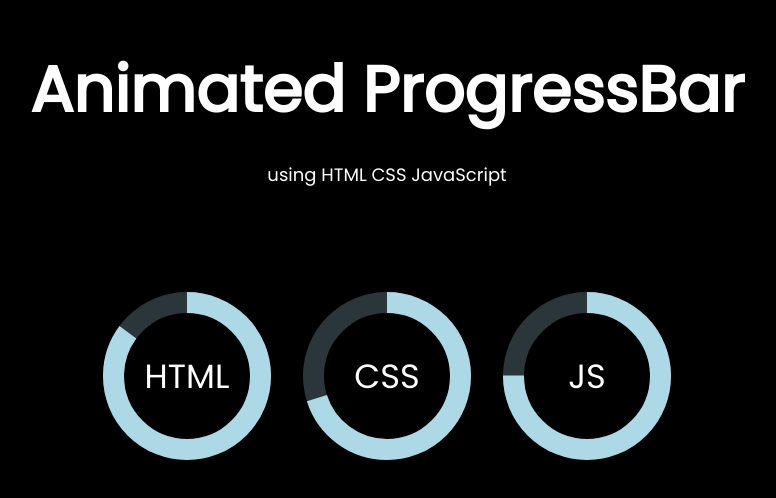
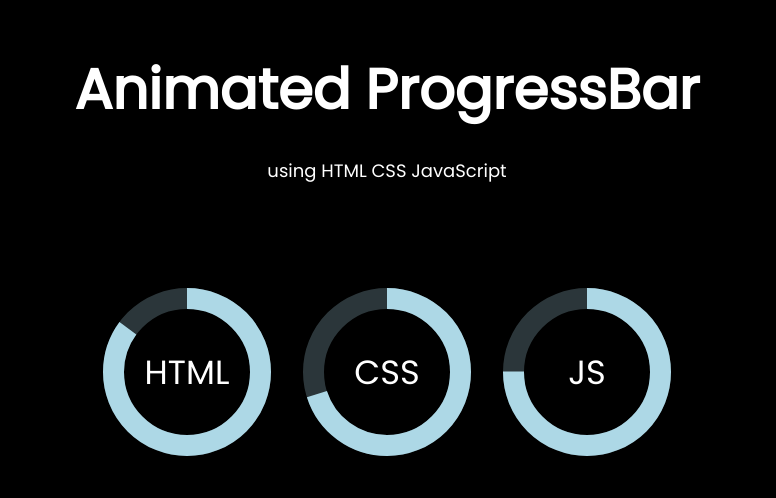
Before and after one commit to PremRathan2003/Goitdev-Assignment, a plain HTML site: page index.html in a window 1280 px wide. Shown: the part 136-634 px from the top of the page, without its empty margins (253-1029 px from the left). Drawn offline with nearby package versions, Linux system fonts and the light colour scheme.

Commit message:
Update index.css

```diff
--- a/index.css
+++ b/index.css
@@ -27,7 +27,7 @@
 }
 .main-heading{
     font-weight: bold;
-    font-size: 64px;
+    font-size: 56px;
 }
 p {
     margin-top: 25px;
```
